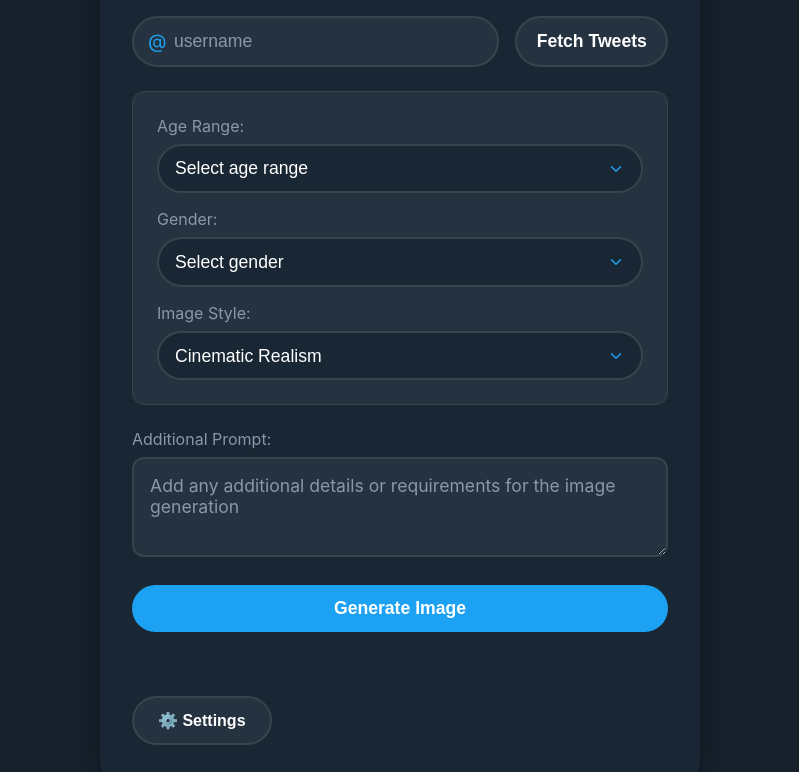
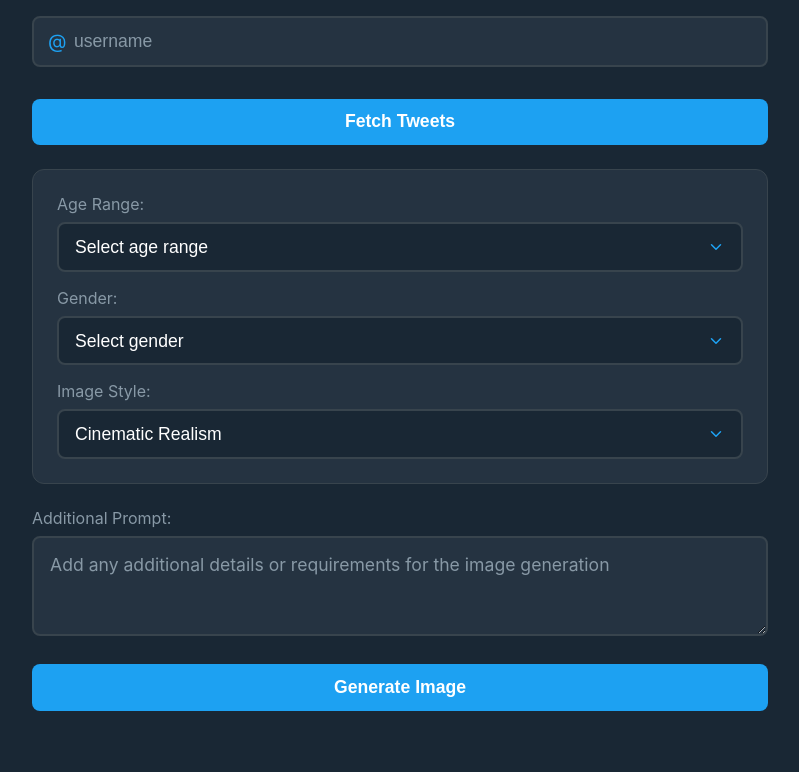
Before and after one commit to hyobinnSeo/MindMirror, a plain HTML site: page index.html in a window 1280 px wide. Shown: the part 109-881 px from the top of the page, without its empty margins (240-1039 px from the left). Drawn offline with Linux system fonts and the light colour scheme.

Commit message:
디자인 변경

```diff
--- a/index.html
+++ b/index.html
@@ -12,8 +12,8 @@
         <div class="input-container">
             <span class="at-symbol">@</span>
             <input type="text" id="twitter-handle" placeholder="username" autocomplete="off">
-            <button id="fetch-tweets-btn" class="fetch-tweets-btn">Fetch Tweets</button>
         </div>
+        <button id="fetch-tweets-btn" class="fetch-tweets-btn">Fetch Tweets</button>
 
         <div class="form-section">
             <div class="input-group">
@@ -85,13 +85,13 @@
                     <option value="animation_3D">3D Animation</option>
                 </select>
             </div>
-            <div class="input-group">
+            <div class="input-group style-prompt-group">
                 <label for="style-prompt">Style Prompt:</label>
                 <textarea id="style-prompt" placeholder="Enter the prompt for the selected style"></textarea>
+                <button id="reset-prompt" class="reset-btn">Reset Prompt</button>
             </div>
             <div class="modal-buttons">
                 <button id="save-settings">Save</button>
-                <button id="reset-prompt" class="reset-btn">Reset Prompt</button>
                 <button id="close-modal">Cancel</button>
             </div>
         </div>
--- a/styles.css
+++ b/styles.css
@@ -21,7 +21,7 @@ body {
     border-radius: 15px;
     box-shadow: 0 0 20px rgba(0, 0, 0, 0.3);
     width: 90%;
-    max-width: 600px;
+    max-width: 800px;
 }
 
 h1 {
@@ -33,9 +33,6 @@ h1 {
 .input-container {
     position: relative;
     margin-bottom: 1rem;
-    display: flex;
-    gap: 1rem;
-    align-items: center;
 }
 
 .at-symbol {
@@ -48,19 +45,31 @@ h1 {
 }
 
 #twitter-handle {
-    flex: 1;
+    /* flex: 1; */
 }
 
 .fetch-tweets-btn {
-    width: auto;
-    white-space: nowrap;
+    /* width: auto; */
+    width: 100%;
+    /* white-space: nowrap; */
     padding: 0.8rem 1.2rem;
-    background-color: #253341;
-    border: 2px solid #38444d;
+    /* background-color: #253341; */
+    /* border: 2px solid #38444d; */
+    background-color: #1da1f2;
+    border: none;
+    margin-top: 1rem;
+    /* border-radius: 9999px; */
+    border-radius: 8px;
+    color: #ffffff;
+    font-size: 1.1rem;
+    font-weight: bold;
+    cursor: pointer;
+    transition: background-color 0.3s ease;
 }
 
 .fetch-tweets-btn:hover {
-    background-color: #38444d;
+    /* background-color: #38444d; */
+    background-color: #1991db;
 }
 
 .form-section {
@@ -85,7 +94,8 @@ input, select, textarea {
     padding-left: 2.5rem;
     background-color: #253341;
     border: 2px solid #38444d;
-    border-radius: 9999px;
+    /* border-radius: 9999px; */
+    border-radius: 8px;
     color: #ffffff;
     font-size: 1.1rem;
     transition: border-color 0.3s ease;
@@ -93,7 +103,8 @@ input, select, textarea {
 
 textarea {
     min-height: 100px;
-    border-radius: 12px;
+    /* border-radius: 12px; */
+    border-radius: 8px;
     padding: 1rem;
     resize: vertical;
     font-family: inherit;
@@ -128,7 +139,8 @@ button {
     padding: 0.8rem;
     background-color: #1da1f2;
     border: none;
-    border-radius: 9999px;
+    /* border-radius: 9999px; */
+    border-radius: 8px;
     color: #ffffff;
     font-size: 1.1rem;
     font-weight: bold;
@@ -147,6 +159,9 @@ button:hover {
     border: 2px solid #38444d;
     font-size: 1rem;
     margin-top: 2rem;
+    border-radius: 8px;
+    display: block;
+    margin-left: auto;
 }
 
 .settings-btn:hover {
@@ -174,7 +189,7 @@ button:hover {
     padding: 2rem;
     border-radius: 15px;
     width: 90%;
-    max-width: 400px;
+    max-width: 600px;
     max-height: 90vh;
     overflow-y: auto;
 }
@@ -194,6 +209,12 @@ button:hover {
     color: #8899a6;
 }
 
+.style-prompt-group {
+    /* position: relative; */ /* Use flexbox instead for easier alignment */
+    display: flex;
+    flex-direction: column;
+}
+
 .input-group input, .input-group textarea {
     padding-left: 1rem;
 }
@@ -208,11 +229,26 @@ button:hover {
 }
 
 .reset-btn {
+    /* flex: 1; */ /* Remove flex property */
     background-color: #794bc4;
+    width: auto; /* Adjust width */
+    padding: 0.6rem 1.2rem; /* Adjust padding */
+    margin-top: 0.5rem; /* Add space above */
+    margin-left: auto; /* Align to the right */
+    font-size: 0.9rem; /* Adjust font size if needed */
+    border-radius: 6px; /* Slightly less rounded */
 }
 
 .reset-btn:hover {
     background-color: #6a43b0;
+}
+
+#close-modal { /* Target Cancel button specifically */
+    background-color: #6c757d; /* Change background color */
+}
+
+#close-modal:hover {
+    background-color: #5a6268; /* Darker shade on hover */
 }
 
 .image-container {
```
Also changed, not shown: README.md (added).
